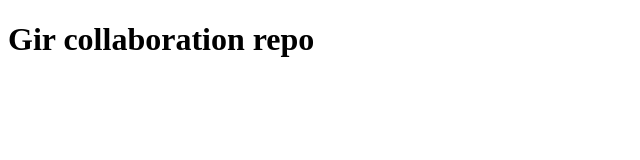
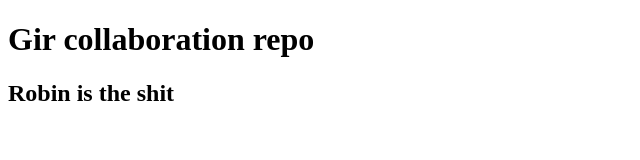
Before and after one commit to Svempolin/git-test, a plain HTML site: page index.html in a window 1280 px wide. Shown: the whole page, without its empty margins (0-640 px from the left). Drawn offline with Linux system fonts and the light colour scheme.

Commit message:
added a h2

```diff
--- a/index.html
+++ b/index.html
@@ -8,5 +8,6 @@
 </head>
 <body>
     <h1>Gir collaboration repo </h1>
+    <h2>Robin is the shit </h2>
 </body>
 </html>
```
